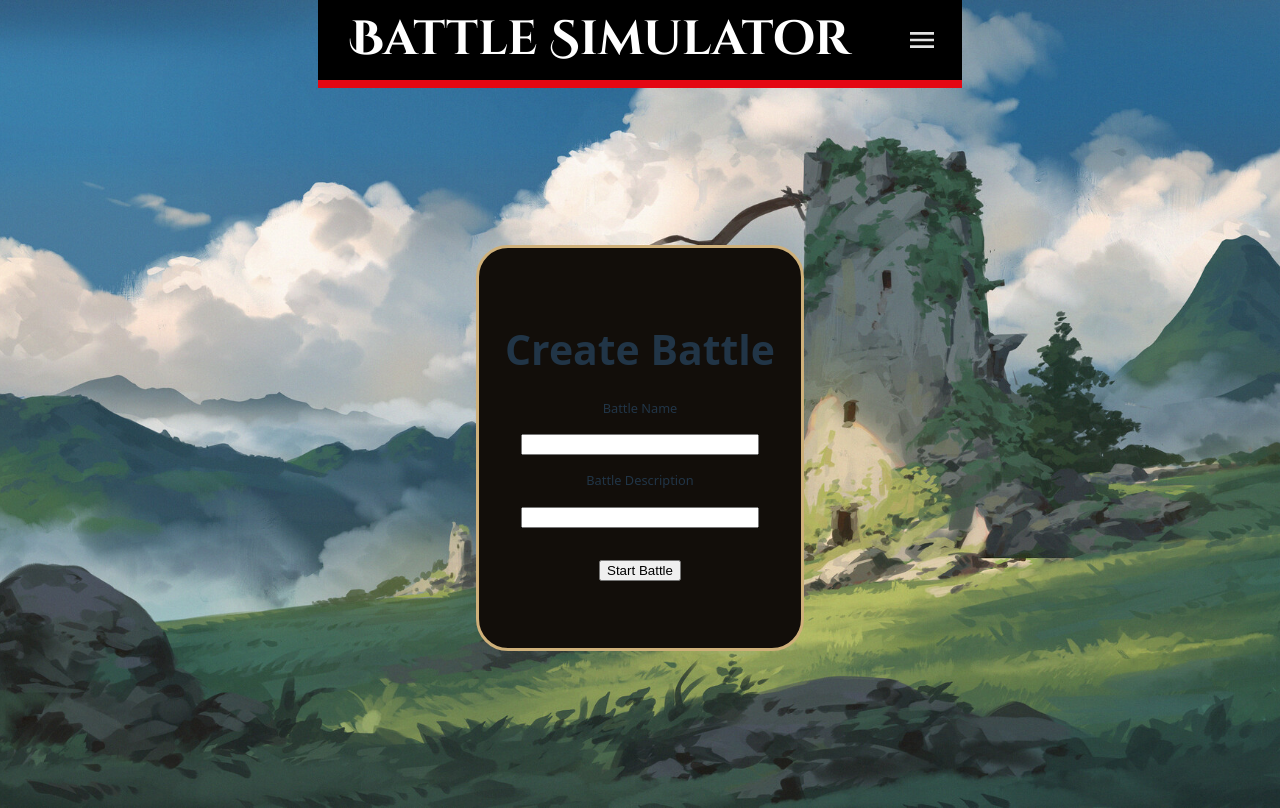
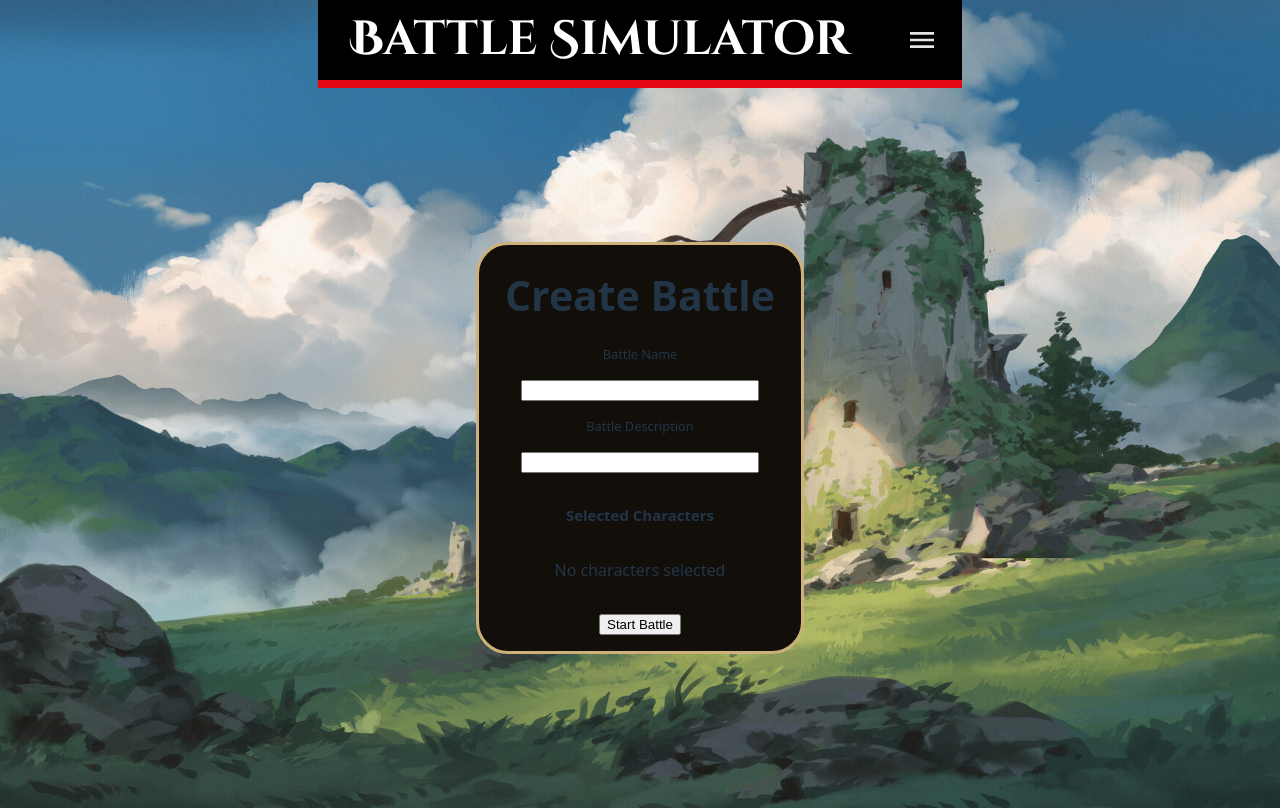
Before and after one commit to jarwolpel/The_Iron_Gavel_Fullstack_Repository, a React (Vite) app: page /create-battle in a window 1280 px wide. Built offline with nearby package versions, Linux system fonts and the light colour scheme.

Commit message:
Feat: Create battle now uses character selection

```diff
--- a/src/App.tsx
+++ b/src/App.tsx
@@ -24,6 +24,8 @@ import { fetchBattles } from "./apis/BattlesAPI/battleAPI";
 /**----------------Types----------------- */
 import type { Credentials } from "./types/userCredentials";
 import type { Battle } from "./types/battle";
+// import type { characters } from "./apis/CharacterAPI/characterData";
+import type { Character } from "./types/character";
 
 function App() {
 
@@ -36,14 +38,20 @@ function App() {
 
   const [battles, setBattles] = useState<Battle[]>(fetchBattles);
 
-  const handleBattleCreate = (name: string, description: string) => {
+  const handleBattleCreate = (
+    name: string,
+    description: string,
+    characters: Character[]
+  ) => {
     const newBattle: Battle = {
       id: Date.now().toString(), // Simple ID generation
       name,
       description,
+      characters,
     };
     setBattles([...battles, newBattle]);
   };
+
   return (
     <Routes>
       <Route path="/" element={<Layout loggedInUser={loggedInUser}/>}>
--- a/src/apis/BattlesAPI/mockBattleData.ts
+++ b/src/apis/BattlesAPI/mockBattleData.ts
@@ -1,19 +1,29 @@
 import type { Battle } from "../../types/battle";
+import { characters } from "../CharacterAPI/characterData"
 
+//find the character names
+const getCharacter = (name: string) => {
+    const character = characters.find(c => c.name === name);
+    if (!character) throw new Error(`Character "${name}" not found.`);
+    return character;
+}
 export const initialBattles: Battle[] = [
     {
         id: "1",
         name: "Battle of Gazumbo",
         description: "This was a doozy!",
+        characters: [getCharacter("Master Chief"), getCharacter("Thomas Edison")]
     },
     {
         id: "2",
         name: "Azgard",
-        description: "Holy smokes that wizard almost lived!"
+        description: "Holy smokes that wizard almost lived!",
+        characters: [getCharacter("Nikola Tesla"), getCharacter("Thomas Edison")]
     },
     {
         id: "3",
         name: "Night City",
-        description: "See you in the afterlife..."
+        description: "See you in the afterlife...",
+        characters: [getCharacter("Genghis Khan"), getCharacter("Master Chief")]
     }
 ];
--- a/src/apis/CharacterAPI/characterData.ts
+++ b/src/apis/CharacterAPI/characterData.ts
@@ -32,7 +32,7 @@ export const characters: Character[] = [
     },
     {
         id: "Character-3",
-        name: "Ganghis Khan",
+        name: "Genghis Khan",
         health: 100,
         damage: 75,
         armor: 30,
--- a/src/components/common/characterselect/Characterscreen.tsx
+++ b/src/components/common/characterselect/Characterscreen.tsx
@@ -87,7 +87,9 @@ export const CharacterSelect = (
                 disabled={selected.length !== 2}
                 onClick={() => {
                     console.log("Selected Characters:", selected);
-                    navigate("/create-battle")
+                    navigate("/create-battle", {
+                        state: { selectedCharacters: selected }
+                    })
                 }}
                 >
                 Continue
--- a/src/components/common/layout/nav/nav.css
+++ b/src/components/common/layout/nav/nav.css
@@ -43,9 +43,9 @@ nav {
     margin: 0 0.5rem;
 }
 
-.menu {
-    /* display: none; */
-}
+/* .menu {
+    display: none;
+} */
 
 a {
     text-decoration: none;
--- a/src/components/pages/CreateBattle.tsx
+++ b/src/components/pages/CreateBattle.tsx
@@ -1,24 +1,36 @@
 // CreateBattle.tsx
-import { useState } from "react";
+import { useState, useEffect } from "react";
 import type { FormEvent } from "react";
-import { useNavigate } from "react-router-dom";
+import type { Character } from "../../types/character";
+import { useLocation, useNavigate } from "react-router-dom";
 import { MenuBox } from "../common/menu-box/menuBox";
 
 interface CreateBattleProps {
-  onBattleCreate: (name: string, description: string) => void;
+  onBattleCreate: (name: string, description: string, characters: Character[]) => void;
 }
 
 function CreateBattle({ onBattleCreate }: CreateBattleProps) {
   const [name, setName] = useState("");
   const [description, setDescription] = useState("");
+  const [characters, setCharacters] = useState<Character[]>([]);
   const navigate = useNavigate();
+  const location = useLocation();
+
+  // get the selected characters from the navigation state
+  useEffect(() => {
+    const selectedCharacters = location.state?.selectedCharacters
+    if (selectedCharacters && Array.isArray(selectedCharacters)) {
+      setCharacters(selectedCharacters);
+    }
+  }, [location.state])
 
   const handleSubmit = (e: FormEvent) => {
     e.preventDefault();
-    if (name.trim() && description.trim()) {
-      onBattleCreate(name, description);
+    if (name.trim() && description.trim() && characters.length === 2) {
+      onBattleCreate(name, description, characters);
       setName("");
       setDescription("");
+      setCharacters([]);
       navigate("/battles/battle-screen");
     }
   };
@@ -46,6 +58,16 @@ function CreateBattle({ onBattleCreate }: CreateBattleProps) {
               required
             />
           </div>
+          <div>
+            <h3>Selected Characters</h3>
+            {/* Insert the selected characters in this p tag */}
+            <p>
+              {characters.length > 0
+                ? characters.map(c => c.name).join(" vs ")
+                : "No characters selected"
+              }
+            </p>
+          </div>
           <input type="submit" value="Start Battle" />
         </form>
       </div>
--- a/src/types/battle.ts
+++ b/src/types/battle.ts
@@ -1,5 +1,8 @@
+import type { Character } from "./character";
+
 export interface Battle {
     id: string;
     name: string;
     description: string;
+    characters: Character[];
 }
```
